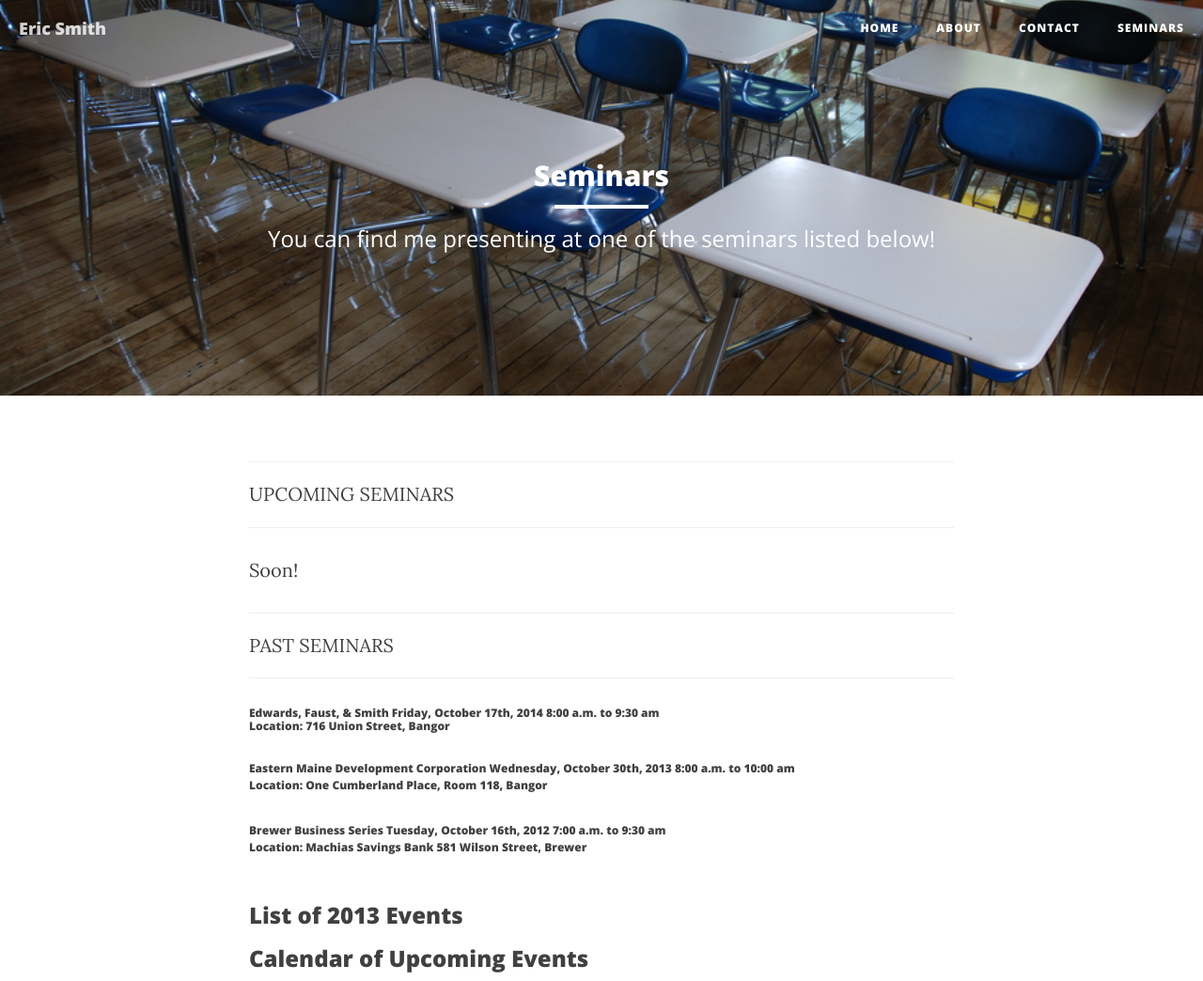
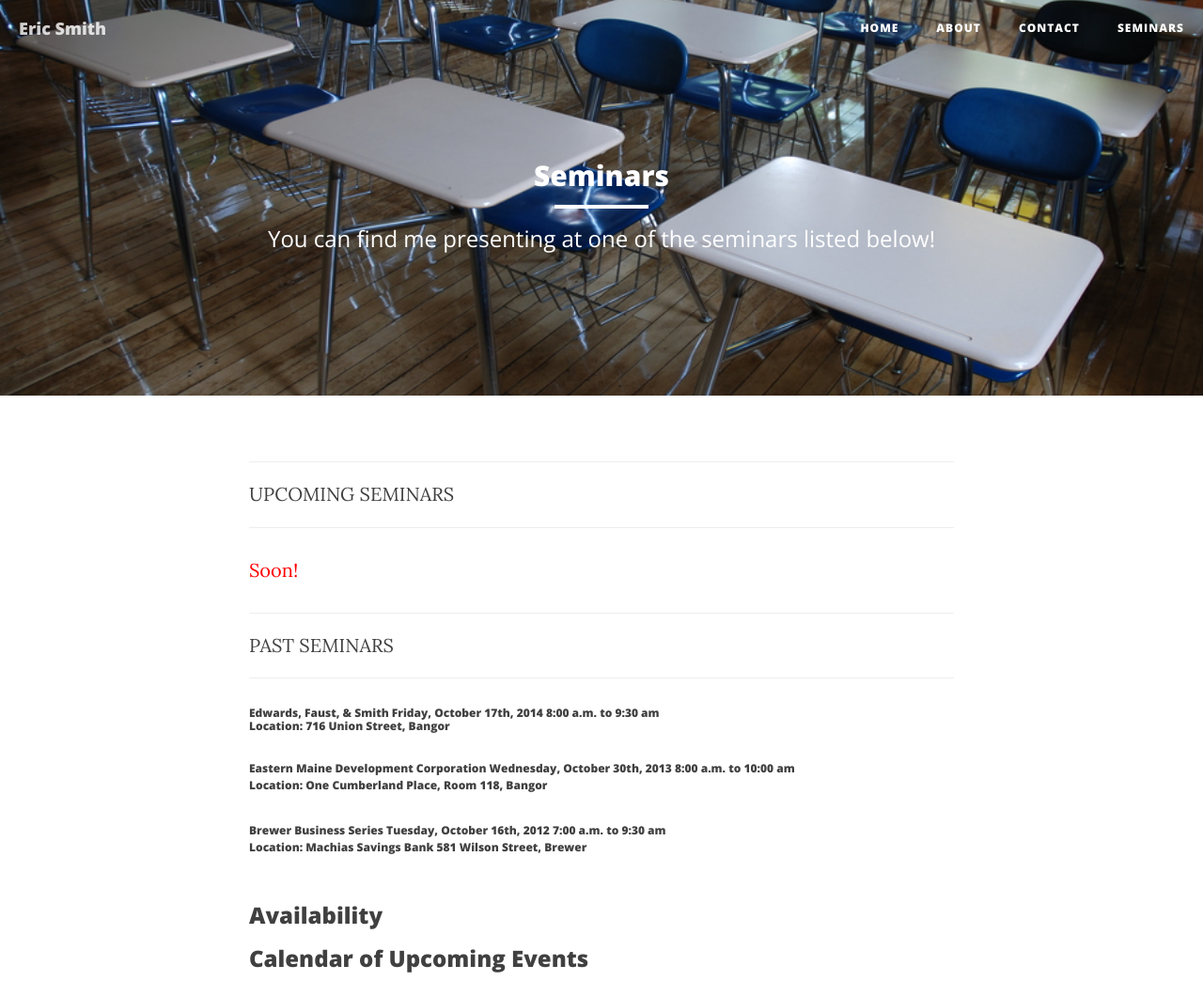
Before and after one commit to grumaccountant/eric, a Jekyll site: the page built from seminars.html, in a window 1280 px wide. Shown: the top 1044 px of the page at 94% size. Built offline with Jekyll 4.4.1, drawn with Linux system fonts in a browser that asks for light colours; nearby versions of some CDN libraries; grey boxes are pictures that could not be loaded.

Commit message:
Update seminars.html

```diff
--- a/seminars.html
+++ b/seminars.html
@@ -12,7 +12,7 @@ header-img: "img/sem-bg.jpg"
 UPCOMING SEMINARS<hr>
 <p>
 <p>
-Soon!
+<font color="red">Soon!</font>
 <p><hr>
 PAST SEMINARS<hr>
 <p><p><h6>
@@ -34,7 +34,7 @@ Tuesday, October 16th, 2012 7:00 a.m. to 9:30 am
 </div>
 
 <div class="span3">
-<h3>List of 2013 Events</h3>
+<h3>Availability</h3>
 <div id="upcoming"></div><!--/span-->
 </div>
 <div class="span9">
```
